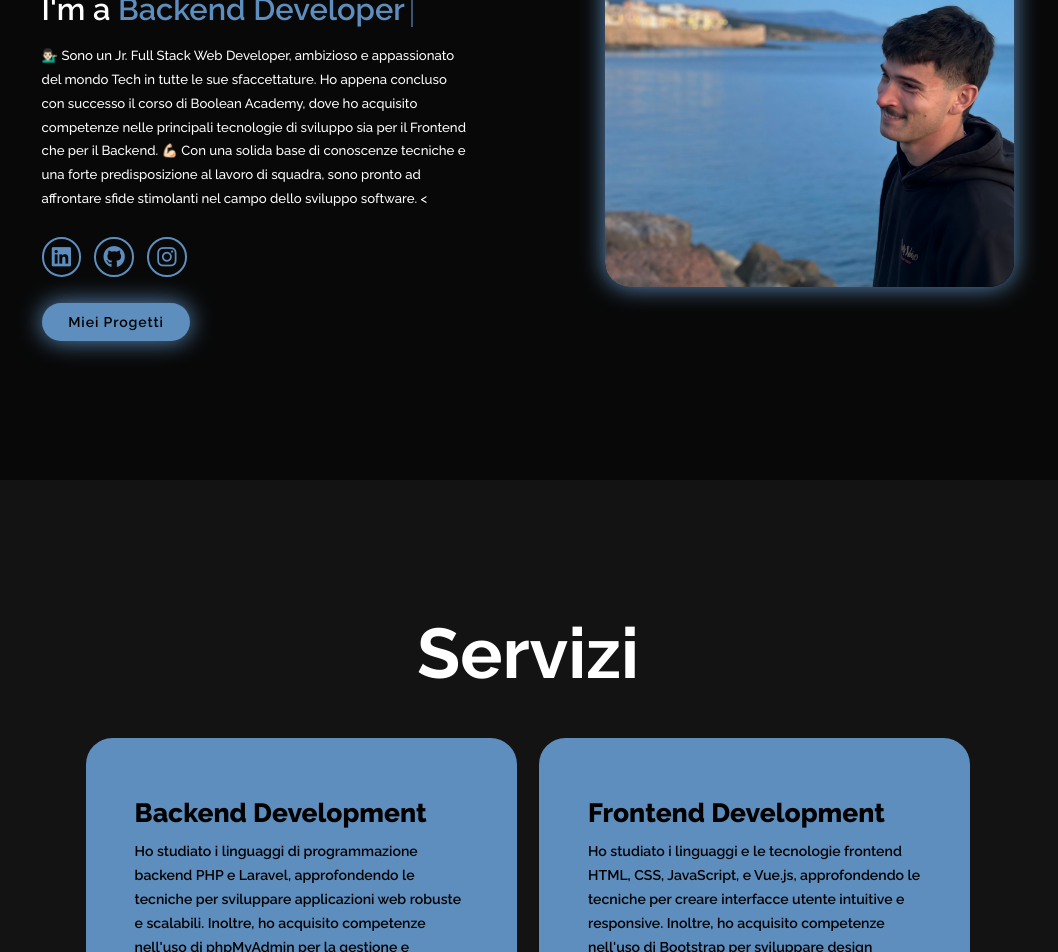
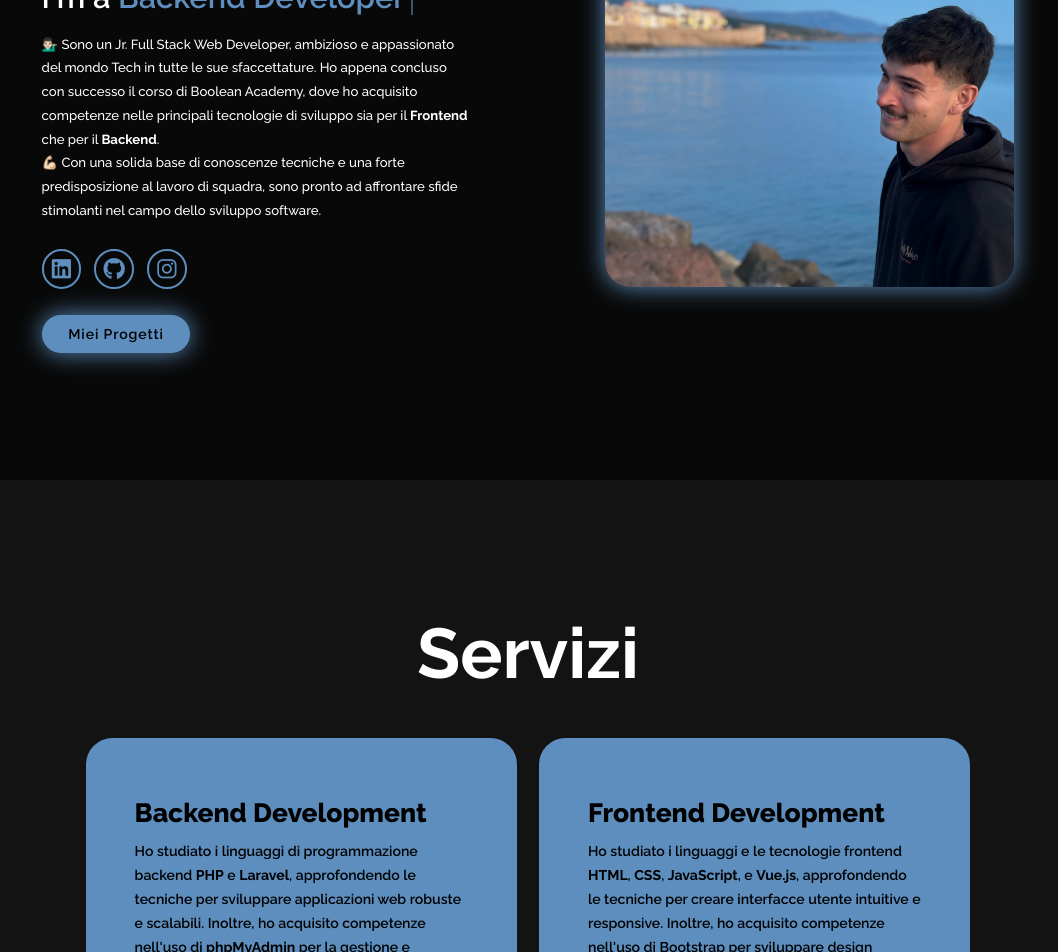
Before and after one commit to gianlucanied/my-new-portfolio, a Vue app: page / in a window 1280 px wide. Shown: the part 320-1272 px from the top of the page, without its empty margins (112-1170 px from the left). Built offline with nearby package versions, Linux system fonts and the light colour scheme.

Commit message:
fix: br e b in languageswitcher

```diff
--- a/src/components/LanguageSwitcher.vue
+++ b/src/components/LanguageSwitcher.vue
@@ -1,12 +1,18 @@
 <template>
   <div>
-    <button @click="changeLanguage('en')">
+    <button
+      @click="changeLanguage('en')"
+      :class="{ active: $i18n.locale === 'en' }"
+    >
       <img
         src="/public/Flag_of_the_United_Kingdom_(3-5).svg.png"
         alt="UK Flag"
       />
     </button>
-    <button @click="changeLanguage('it')">
+    <button
+      @click="changeLanguage('it')"
+      :class="{ active: $i18n.locale === 'it' }"
+    >
       <img src="/public/Flag_of_Italy.svg.webp" alt="Italy Flag" />
     </button>
   </div>
--- a/src/i18n.js
+++ b/src/i18n.js
@@ -10,12 +10,11 @@ const messages = {
     projects: "Projects",
     contacts: "Contacts",
     testoPresentazione:
-      "💁🏻‍♂️ I'm a Jr. Full Stack Web Developer, ambitious and passionate about the Tech world in all its facets. I have just successfully completed the Boolean Academy course, where I gained skills in the main development technologies for both Frontend and Backend." +
-      "💪🏻 With a solid foundation of technical knowledge and a strong predisposition for teamwork, I am ready to tackle challenging projects in the field of software development.",
+      "💁🏻‍♂️ I'm a Jr. Full Stack Web Developer, ambitious and passionate about the Tech world in all its facets. I have just successfully completed the Boolean Academy course, where I gained skills in the main development technologies for both <b>Frontend</b> and <b>Backend</b>. <br/>💪🏻 With a solid foundation of technical knowledge and a strong predisposition for teamwork, I am ready to tackle challenging projects in the field of software development.",
     pBackend:
-      "I have studied backend programming languages such as PHP and Laravel, delving into techniques to develop robust and scalable web applications. Additionally, I have gained skills in using phpMyAdmin for database management and administration, ensuring efficient and secure handling of information.",
+      "I have studied backend programming languages such as <b>PHP</b> and <b>Laravel</b>, delving into techniques to develop robust and scalable web applications. Additionally, I have gained skills in using <b>phpMyAdmin</b> for database management and administration, ensuring efficient and secure handling of information.",
     pFrontend:
-      "I have studied frontend languages and technologies such as HTML, CSS, JavaScript, and Vue.js, delving into techniques for creating intuitive and responsive user interfaces. Additionally, I have gained skills in using Bootstrap to develop elegant and functional designs, ensuring an optimal user experience across various platforms and devices.",
+      "I have studied frontend languages and technologies such as <b>HTML</b>, <b>CSS</b>, <b>JavaScript</b>, and <b>Vue.js</b>, delving into techniques for creating intuitive and responsive user interfaces. Additionally, I have gained skills in using <b>Bootstrap</b> to develop elegant and functional designs, ensuring an optimal user experience across various platforms and devices.",
     pProgetto1:
       "I created a fully responsive showcase website entirely built with Vue.js. My goal was to provide an intuitive and straightforward experience for all visitors, whether on desktop or mobile devices.",
     pProgetto2:
@@ -34,11 +33,11 @@ const messages = {
     projects: "Miei Progetti",
     contacts: "Contatti",
     testoPresentazione:
-      "💁🏻‍♂️ Sono un Jr. Full Stack Web Developer, ambizioso e appassionato del mondo Tech in tutte le sue sfaccettature. Ho appena concluso con successo il corso di Boolean Academy, dove ho acquisito competenze nelle principali tecnologie di sviluppo sia per il Frontend che per il Backend. 💪🏻 Con una solida base di conoscenze tecniche e una forte predisposizione al lavoro di squadra, sono pronto ad affrontare sfide stimolanti nel campo dello sviluppo software. ",
+      "💁🏻‍♂️ Sono un Jr. Full Stack Web Developer, ambizioso e appassionato del mondo Tech in tutte le sue sfaccettature. Ho appena concluso con successo il corso di Boolean Academy, dove ho acquisito competenze nelle principali tecnologie di sviluppo sia per il <b>Frontend</b> che per il <b>Backend</b>. <br/>💪🏻 Con una solida base di conoscenze tecniche e una forte predisposizione al lavoro di squadra, sono pronto ad affrontare sfide stimolanti nel campo dello sviluppo software. ",
     pBackend:
-      "Ho studiato i linguaggi di programmazione backend PHP e Laravel, approfondendo le tecniche per sviluppare applicazioni web robuste e scalabili. Inoltre, ho acquisito competenze nell'uso di phpMyAdmin per la gestione e l'amministrazione dei database, garantendo una gestione efficiente e sicura delle informazioni. ",
+      "Ho studiato i linguaggi di programmazione backend <b>PHP</b> e <b>Laravel</b>, approfondendo le tecniche per sviluppare applicazioni web robuste e scalabili. Inoltre, ho acquisito competenze nell'uso di <b>phpMyAdmin</b> per la gestione e l'amministrazione dei database, garantendo una gestione efficiente e sicura delle informazioni. ",
     pFrontend:
-      "Ho studiato i linguaggi e le tecnologie frontend HTML, CSS, JavaScript, e Vue.js, approfondendo le tecniche per creare interfacce utente intuitive e responsive. Inoltre, ho acquisito competenze nell'uso di Bootstrap per sviluppare design eleganti e funzionali, garantendo un'esperienza utente ottimale su diverse piattaforme e dispositivi. ",
+      "Ho studiato i linguaggi e le tecnologie frontend <b>HTML</b>, <b>CSS</b>, <b>JavaScript</b>, e <b>Vue.js</b>, approfondendo le tecniche per creare interfacce utente intuitive e responsive. Inoltre, ho acquisito competenze nell'uso di Bootstrap per sviluppare design eleganti e funzionali, garantendo un'esperienza utente ottimale su diverse piattaforme e dispositivi. ",
     pProgetto1:
       "Ho creato un sito vetrina completamente responsive, realizzato interamente con Vue.js. Il mio obiettivo era quello di offrire un'esperienza intuitiva e semplice per tutti i visitatori, sia da desktop che da dispositivi mobili.",
     pProgetto2:
--- a/src/pages/AppHome.vue
+++ b/src/pages/AppHome.vue
@@ -28,7 +28,7 @@ export default {
     <div class="home-content">
       <h1>Hi, it's <span>Gianluca</span></h1>
       <h3 class="text-animation">I'm a <span></span></h3>
-      <p>{{ $t("testoPresentazione") }}<</p>
+      <p v-html="$t('testoPresentazione')"></p>
 
       <div class="social-icons">
         <a href="https://www.linkedin.com/in/gianluca-nieddu-8149a3236/"
@@ -58,17 +58,13 @@ export default {
       <div class="service-box">
         <div class="service-info">
           <h4>Backend Development</h4>
-          <p>
-            {{ $t("pBackend") }}
-          </p>
+          <p v-html="$t('pBackend')"></p>
         </div>
       </div>
       <div class="service-box">
         <div class="service-info">
           <h4>Frontend Development</h4>
-          <p>
-            {{ $t("pFrontend") }}
-          </p>
+          <p v-html="$t('pFrontend')"></p>
         </div>
       </div>
     </div>
```
